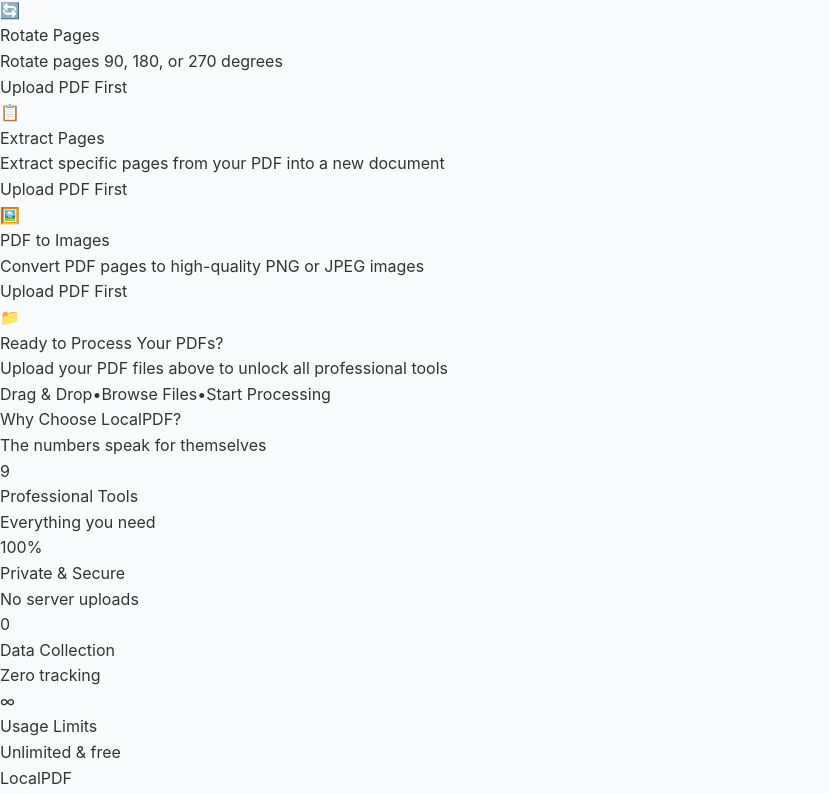
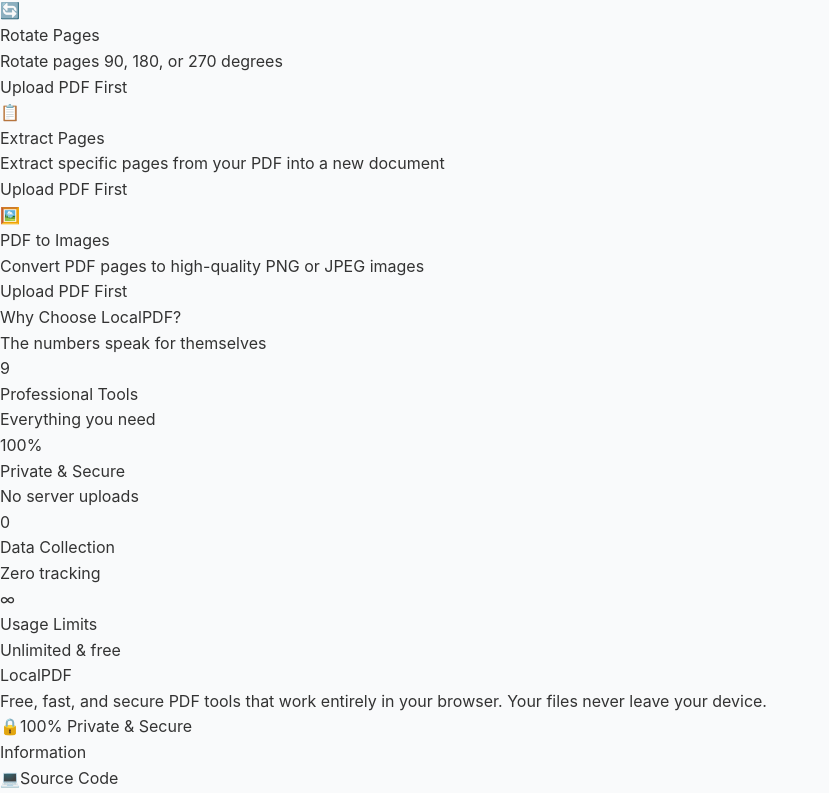
Before and after one commit to ulinycoin/clientpdf-pro, a React (Vite) app: page / in a window 1280 px wide. Shown: the part 2747-3540 px from the top of the page, without its empty margins (0-829 px from the left). Built offline with nearby package versions, Linux system fonts and the light colour scheme.

Commit message:
🗑️ Remove "Ready to Process Your PDFs?" reminder block - avoid duplicate upload prompts

```diff
--- a/src/components/organisms/ToolsGrid.tsx
+++ b/src/components/organisms/ToolsGrid.tsx
@@ -122,33 +122,6 @@ const ToolsGrid: React.FC<ToolsGridProps> = ({
         </div>
       </div>
 
-      {/* Upload Reminder - Enhanced */}
-      {disabledTools.length > 0 && (
-        <div className="relative bg-gradient-to-r from-blue-50 to-indigo-50 border-2 border-dashed border-blue-200 rounded-xl p-8 text-center overflow-hidden">
-          {/* Background pattern */}
-          <div className="absolute inset-0 bg-grid-pattern opacity-5"></div>
-
-          <div className="relative z-10">
-            <div className="w-16 h-16 bg-gradient-to-r from-blue-500 to-indigo-600 rounded-full flex items-center justify-center mx-auto mb-4 shadow-lg">
-              <span className="text-white text-3xl">📁</span>
-            </div>
-            <h4 className="text-2xl font-bold text-blue-900 mb-3">
-              Ready to Process Your PDFs?
-            </h4>
-            <p className="text-blue-700 text-lg max-w-md mx-auto mb-4">
-              Upload your PDF files above to unlock all professional tools
-            </p>
-            <div className="inline-flex items-center space-x-2 text-blue-600 font-medium">
-              <span>Drag & Drop</span>
-              <span className="text-blue-400">•</span>
-              <span>Browse Files</span>
-              <span className="text-blue-400">•</span>
-              <span>Start Processing</span>
-            </div>
-          </div>
-        </div>
-      )}
-
       {/* Enhanced Statistics */}
       <div className="bg-gradient-to-r from-gray-50 to-gray-100 rounded-xl p-8 border border-gray-200">
         <div className="text-center mb-6">
```
